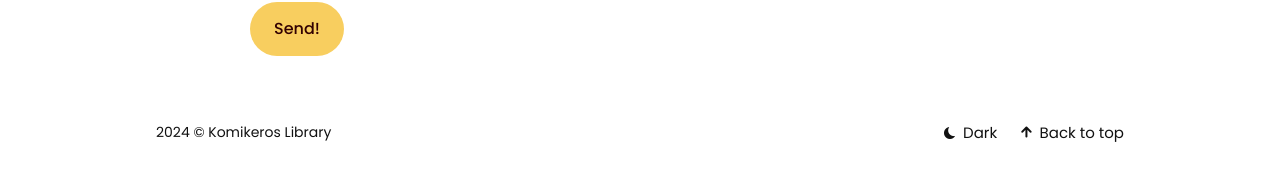
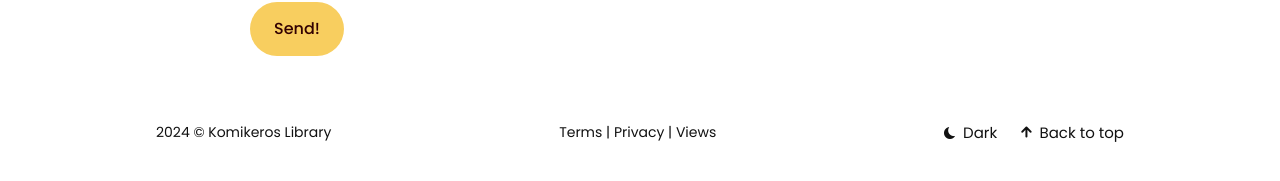
Before and after one commit to komikeros/komikeros.github.io, a Jekyll site: the page built from _pages/contact.html, in a window 1280 px wide. Shown: the part 514-695 px from the top of the page. Built offline with Jekyll 4.4.1, drawn with Linux system fonts in a browser that asks for light colours.

Commit message:
Add footer nav bar and GoatCounter dashboard

```diff
--- a/_includes/footer.html
+++ b/_includes/footer.html
@@ -14,6 +14,7 @@
 
         <div class="footer__info">
           <div class="copyright">{{site.time | date: '%Y'}} &copy; <a href="/">{{site.data.settings.title}}</a></div>
+          <div class="bottom_nav"> Terms | Privacy | <a href="https://komikeros.goatcounter.com">Views</a></div>
           <div class="footer__info__right">
             {% if site.data.settings.color_scheme == "auto" %}
             <div class="toggle-theme">
--- a/_sass/3-modules/_footer.scss
+++ b/_sass/3-modules/_footer.scss
@@ -293,8 +293,31 @@
 }
 
 .footer__info__right {
+  margin-left: auto;
   display: flex;
   align-items: center;
+
+  @media (max-width: $tablet) {
+    margin-right: auto;
+  }
+}
+
+.bottom_nav {
+  margin-left: auto;
+  margin-right: auto;
+  font-size: 14px;
+
+  a {
+    text-decoration: underline;
+    text-decoration-color: transparent;
+    text-decoration-thickness: 1px;
+    text-underline-offset: 2px;
+    color: var(--heading-font-color);
+
+    &:hover {
+      text-decoration-color: var(--heading-font-color);
+    }
+  }
 }
 
 .copyright {
@@ -312,6 +335,9 @@
     &:hover {
       text-decoration-color: var(--heading-font-color);
     }
+  }
+  @media (max-width: $tablet) {
+    margin-left: auto;
   }
 }
 
```
